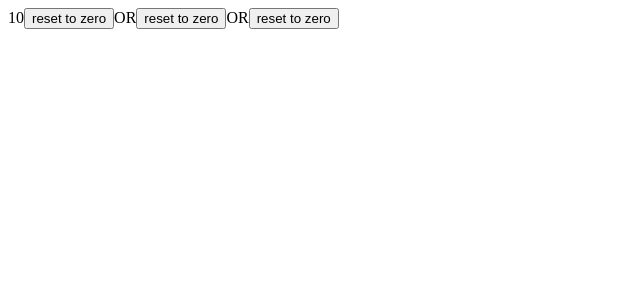
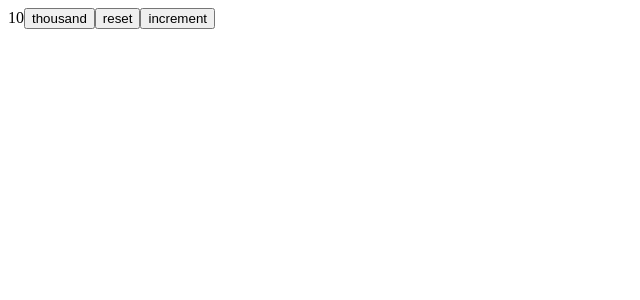
Before and after one commit to GioFrance/fso-exercises, a React (Create React App) app in the folder part1d/: page / in a window 1280 px wide. Shown: the top 300 px of the page, without its empty margins (0-640 px from the left). Built offline with nearby package versions, Linux system fonts and the light colour scheme.

Commit message:
Function that returns a function

```diff
--- a/part1d/src/App.js
+++ b/part1d/src/App.js
@@ -97,28 +97,73 @@
 
 //  ------------------------------------
 
+// import { useState } from "react";
+
+// const App = () => {
+//   const [value, setValue] = useState(10);
+
+//   const zero = () => {
+//     console.log("clicked the button");
+//     setValue(0);
+//   };
+
+//   return (
+//     <div>
+//       {value}
+//       <button onClick={zero}>reset to zero</button>
+//       OR
+//       <button onClick={() => console.log("clicked the button")}>
+//         reset to zero
+//       </button>
+//       OR
+//       <button onClick={() => setValue(0)}>reset to zero</button>
+//     </div>
+//   );
+// };
+
+// export default App;
+
+//  ------------------------------------
+
 import { useState } from "react";
 
 const App = () => {
   const [value, setValue] = useState(10);
 
-  const zero = () => {
-    console.log("clicked the button");
-    setValue(0);
+  const setToValue = (newValue) => () => {
+    console.log("value now", newValue); // print the new value to console
+    setValue(newValue);
   };
 
   return (
     <div>
       {value}
-      <button onClick={zero}>reset to zero</button>
-      OR
-      <button onClick={() => console.log("clicked the button")}>
-        reset to zero
-      </button>
-      OR
-      <button onClick={() => setValue(0)}>reset to zero</button>
+      <button onClick={setToValue(1000)}>thousand</button>
+      <button onClick={setToValue(0)}>reset</button>
+      <button onClick={setToValue(value + 1)}>increment</button>
     </div>
   );
+
+  // OR
+  // const setToValue = (newValue) => {
+  //   console.log('value now', newValue)
+  //   setValue(newValue)
+  // }
+
+  // return (
+  //   <div>
+  //     {value}
+  //     <button onClick={() => setToValue(1000)}>
+  //       thousand
+  //     </button>
+  //     <button onClick={() => setToValue(0)}>
+  //       reset
+  //     </button>
+  //     <button onClick={() => setToValue(value + 1)}>
+  //       increment
+  //     </button>
+  //   </div>
+  // )
 };
 
 export default App;
```
